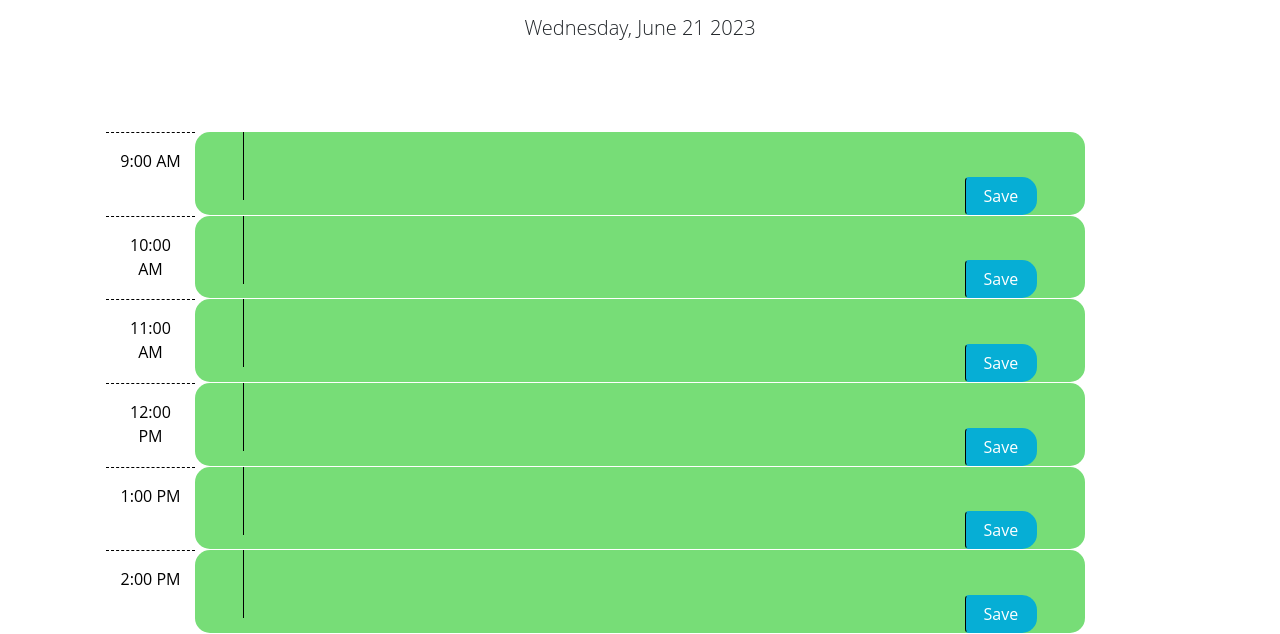
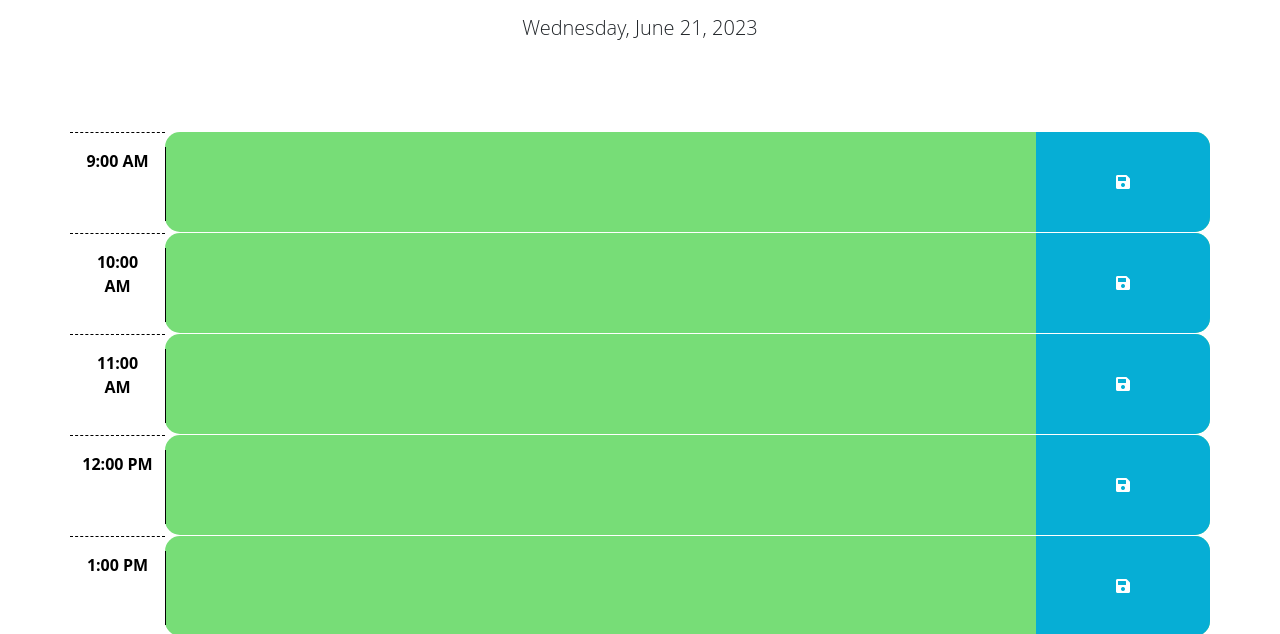
Before and after one commit to murpheycm/dayScheduler, a plain HTML site: page cmm-final/index.html in a window 1280 px wide. Shown: the part 166-800 px from the top of the page. Drawn offline with nearby package versions, Linux system fonts and the light colour scheme.

Commit message:
Final edits

```diff
--- a/cmm-final/assets/script.js
+++ b/cmm-final/assets/script.js
@@ -1,58 +1,59 @@
 $(document).ready(function() {
 
   //Function to create date
-  var currentTime = dayjs().format("dddd, MMMM DD YYYY");
+  var currentTime = dayjs().format("dddd, MMMM DD, YYYY");
   $("#currentDay").text(currentTime);
 
+  // Time Block information array
   const timeBlock = [
     {
-      label: "9:00 AM",
-      tValue: "9",
-      userInput: "",
+      timeLabel: "9:00 AM",
+      timeValue: "9",
+      blockInput: "",
     },
     {
-      label: "10:00 AM",
-      tValue: "10",
-      userInput: "",
+      timeLabel: "10:00 AM",
+      timeValue: "10",
+      blockInput: "",
     },
     {
-      label: "11:00 AM",
-      tValue: "11",
-      userInput: "",
+      timeLabel: "11:00 AM",
+      timeValue: "11",
+      blockInput: "",
     },
     {
-      label: "12:00 PM",
-      tValue: "12",
-      userInput: "",
+      timeLabel: "12:00 PM",
+      timeValue: "12",
+      blockInput: "",
     },
     {
-      label: "1:00 PM",
-      tValue: "13",
-      userInput: "",
+      timeLabel: "1:00 PM",
+      timeValue: "13",
+      blockInput: "",
     },
     {
-      label: "2:00 PM",
-      tValue: "14",
-      userInput: "",
+      timeLabel: "2:00 PM",
+      timeValue: "14",
+      blockInput: "",
     },
     {
-      label: "3:00 PM",
-      tValue: "15",
-      userInput: "",
+      timeLabel: "3:00 PM",
+      timeValue: "15",
+      blockInput: "",
     },
     {
-      label: "4:00 PM",
-      tValue: "16",
-      userInput: "",
+      timeLabel: "4:00 PM",
+      timeValue: "16",
+      blockInput: "",
     },
     {
-      label: "5:00 PM",
-      tValue: "17",
-      userInput: "",
+      timeLabel: "5:00 PM",
+      timeValue: "17",
+      blockInput: "",
     },
   ];
 
-  // Rows
+  // Building Rows and Columns with hour blocks defined
   $(timeBlock).each(function (i) {
     const row = $("<div>");
     if (i < $(timeBlock).length) {
@@ -60,54 +61,48 @@ $(document).ready(function() {
         .addClass("row")
       $(".container").append(row);
     }
-    i++
   });
 
-  // Columns with hour blocks defined
   $("div.row").each(function (i) {
-    const timeValue = timeBlock[i].tValue;
+    const timeValue = timeBlock[i].timeValue;
     const labelCol = $("<div>");
     const inputCol = $("<div>");
     labelCol
       .addClass("col-2 col-md-1 hour text-center py-3")
-      .text(timeBlock[i].label)
+      .text(timeBlock[i].timeLabel)
     inputCol
-      .addClass("col-10 time-block")
+      .addClass("col-11 time-block")
       .attr("value", timeValue)
     $(this).append(labelCol);
     $(this).append(inputCol);
-    i++
   });
 
+  // Text area and save buttons, each appended to the time block
+  $(".time-block").each(function (i) {
+    const saveBtnCol = $(
+      `<button type="submit" class="saveBtn col-2"><i class="fas fa-save text-xl"></i></button>`
+    );
+    const timeValue = timeBlock[i].timeValue;
+    const inputDescription = $("<textarea>").text(timeBlock[i].blockInput);
+    inputDescription
+      .addClass("col-8 col-md-10 description")
+      .attr("id", timeValue)
+    $(this).append(inputDescription);
+    $(this).append(saveBtnCol);
+  });
 
   // Past, Present, or Future time blocks in relation to the current time
   $(".time-block").each(function (i) {
     const currentHour = parseInt(dayjs().format('H'));
     const timeId = $(this).attr("value");
     if (currentHour < timeId) {
-      $(this).addClass("future");
+      $(this).addClass("future");;
     } else if (currentHour == timeId) {
       $(this).addClass("present");
     } else if (currentHour > timeId) {
       $(this).addClass("past");
     }
   })
-
-  // Text area and save buttons, each appended to the time block
-  $(".time-block").each(function (i) {
-    const saveCol = $("<button type='submit' class='col-span-2 h-16 bg-indigo-500 text-white font-bold hover:bg-indigo-400 transition duration-500 ease-in-out'><i class='fas fa-save text-xl'></i></button>");
-    const timeValue = timeBlock[i].tValue;
-    const inputDesc = $("<textarea>").text(timeBlock[i].userInput);
-    inputDesc
-      .addClass("col-8 col-md-10 float-left description")
-      .attr("id", timeValue)
-    saveCol
-      .addClass("btn saveBtn col-2 col-md-1")
-      .text("Save")
-    $(this).append(inputDesc);
-    $(this).append(saveCol);
-    $(".description").show();
-  });
 
   // Save Button event listener 'click' and saved to local storage following page refresh
   $(".saveBtn").on("click", function () {
@@ -116,15 +111,8 @@ $(document).ready(function() {
     localStorage.setItem(timeInput, savedInput);
   });
 
-
   // Render data from local storage in the text area of the time block
   for (let i = 9; i < 18; i++) {
     $(`#${i}`).val(localStorage.getItem(i));
   }
-
-
-
-
-
-
 });
--- a/cmm-final/assets/style.css
+++ b/cmm-final/assets/style.css
@@ -7,7 +7,7 @@ body {
   textarea {
     background: transparent;
     border: none;
-    resize: none;
+    resize:none;
     color: #000000;
     border-left: 1px solid black;
     padding: 10px;
@@ -15,6 +15,8 @@ body {
 
   .description {
     white-space: pre-wrap;
+    vertical-align: middle;
+    font-size: large;
   }
 
   .time-block {
@@ -29,32 +31,40 @@ body {
     background-color: #ffffff;
     color: #000000;
     border-top: 1px dashed #000000;
+    font-weight: bold;
   }
 
   .past {
     background-color: #d3d3d3;
     color: white;
+    padding: 0%;
   }
 
   .present {
     background-color: #ff6961;
     color: white;
+    padding: 0%;
   }
 
   .future {
     background-color: #77dd77;
     color: white;
+    padding: 0%;
   }
 
   .saveBtn {
-    border-left: 1px solid black;
+    border:none;
     border-top-right-radius: 15px;
     border-bottom-right-radius: 15px;
     background-color: #06aed5;
     color: white;
+    font-weight: bold;
+    min-height: 100px;
   }
 
-  .saveBtn i:hover {
+  .saveBtn:hover {
     font-size: 20px;
-    transition: all 0.3s ease-in-out;
+    transition: all 0.5s ease-in-out;
+    color: indigo;
+    background-color: rgb(139, 191, 250);
   }
--- a/cmm-final/index.html
+++ b/cmm-final/index.html
@@ -30,11 +30,7 @@
       <p class="lead">A simple calendar app for scheduling your work day</p>
       <p id="currentDay" class="lead"></p>
     </header>
-    <div class="container px-5">
-        <!-- <button class="btn saveBtn col-2 col-md-1" aria-label="save">
-          <i class="fas fa-save" aria-hidden="true"></i>
-        </button> -->
-    </div>
+    <div class="container"></div>
 
     <script src="https://cdnjs.cloudflare.com/ajax/libs/jquery/3.2.1/jquery.min.js"></script>
     <script src="https://cdn.jsdelivr.net/npm/dayjs@1.11.3/dayjs.min.js"
```
Also changed, not shown: 1 other file.
